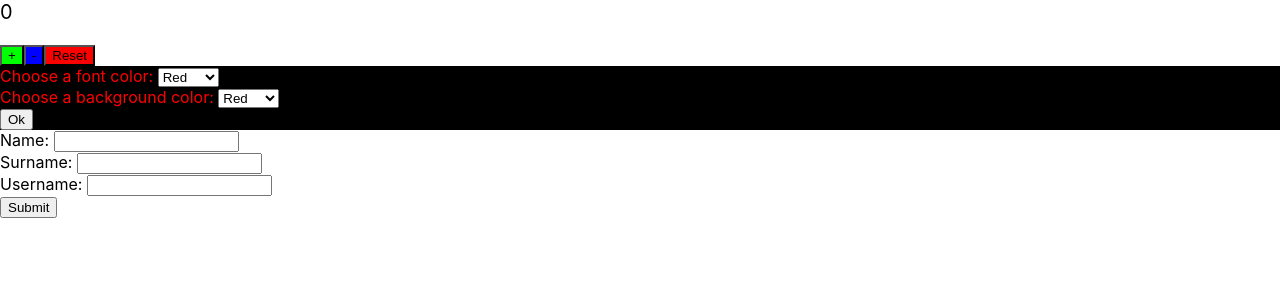
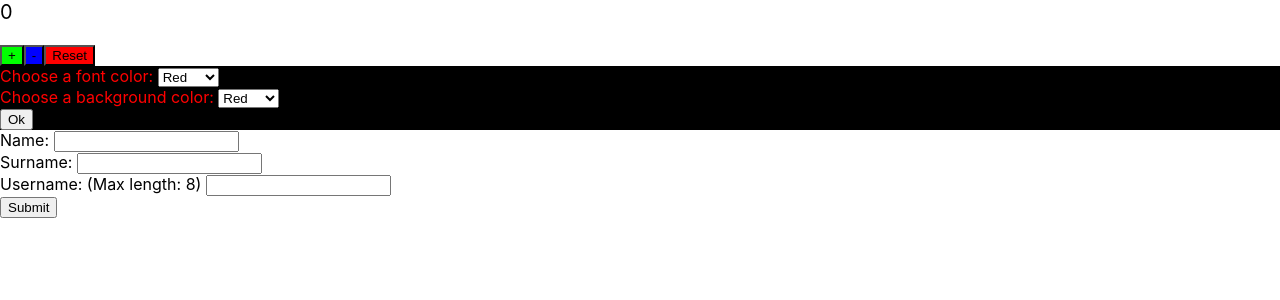
Before and after one commit to JakubAdamStachowiak/React-Sandbox, a React (Create React App) app: page / in a window 1280 px wide. Shown: the top 300 px of the page. Built offline with nearby package versions, Linux system fonts and the light colour scheme.

Commit message:
Walidacja bez wyswietlania zawartosci formularza

```diff
--- a/src/Form.tsx
+++ b/src/Form.tsx
@@ -12,10 +12,12 @@ export default () =>{
         <form onSubmit={handleSubmit(onSubmit)}>
             <span>Name:</span> <input {...register("name")}></input> <br></br>
             <span>Surname:</span> <input {...register("surname")}></input><br></br>
-            <span>Username:</span> <input {...register("username", {required : true})}></input>
-            {errors.username && <span> This field is required </span>} <br></br>
+            <span>Username: (Max length: 8)</span> <input {...register("username", {required : true, maxLength: 8})}></input>
+            {errors.username?.type === 'maxLength' && "Max length is 8 characters "}
+            {errors.username?.type === 'required' && "this field is required"}
+            <br></br>
 
-            <input type="submit"></input>
+            <input type="submit" value="Submit"></input>
         </form>
     );
 }
```
